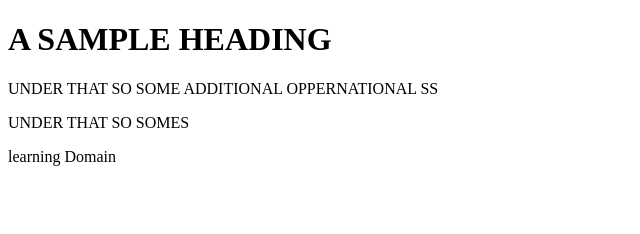
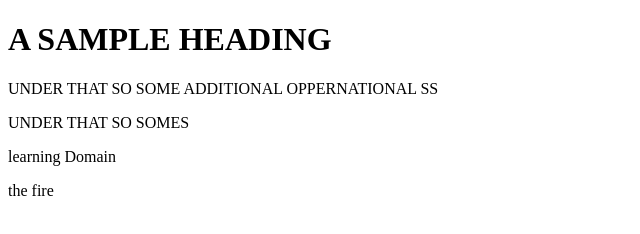
Before and after one commit to asp123324/index, a plain HTML site: page index.html in a window 1280 px wide. Shown: the full height of the page, 0-640 px from the left. Drawn offline with Linux system fonts and the light colour scheme.

Commit message:
Update index.html
ss

```diff
--- a/index.html
+++ b/index.html
@@ -11,5 +11,6 @@
      <p>UNDER THAT SO SOMES</p>
      <title>Sample Page - Learning 1 Domain</title>
     <p>learning Domain</p>
+    <p>the fire</p>
 </body>
 </html>
```
